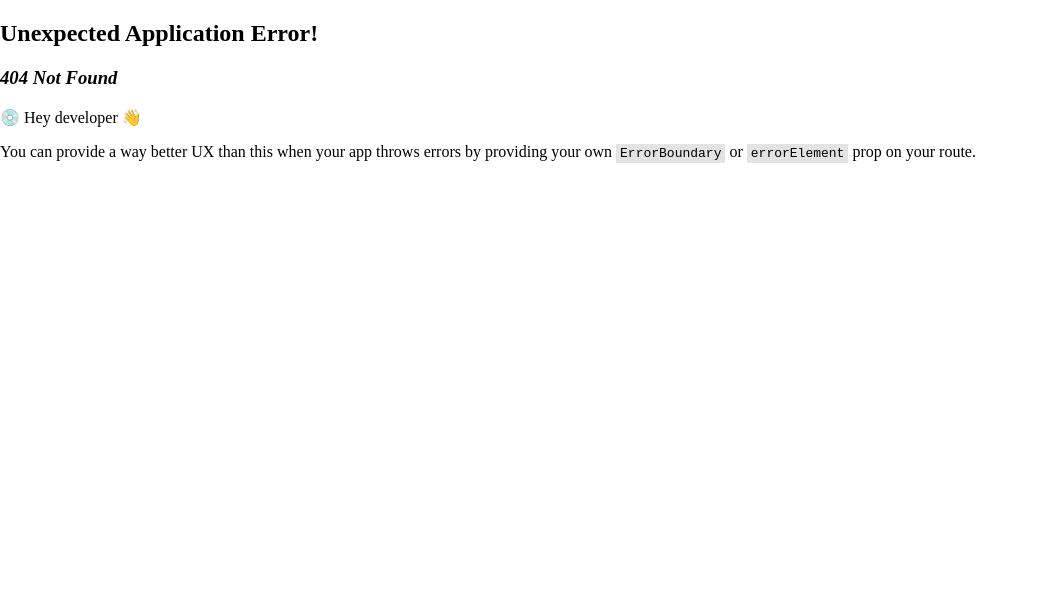
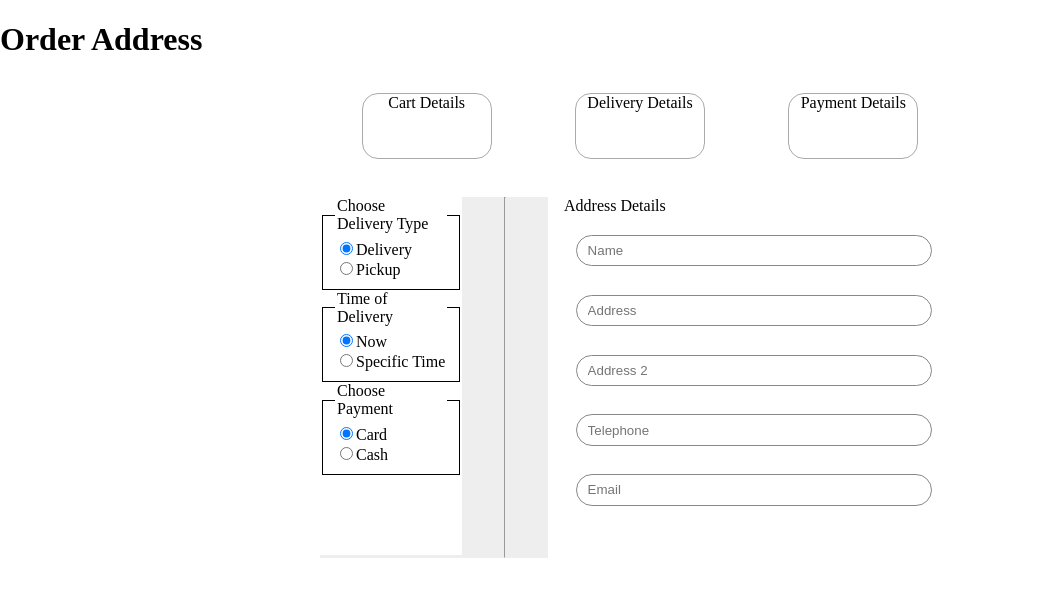
Before and after one commit to dauletalzhanov/foodie, a React (Vite) app in the folder react/: page /order/address in a window 1280 px wide. Before the commit this address had no page. Shown: the top 596 px of the page, without its empty margins (0-1038 px from the left). Built offline with nearby package versions, Linux system fonts and the light colour scheme.

Commit message:
order address

```diff
--- a/react/src/App.jsx
+++ b/react/src/App.jsx
@@ -4,6 +4,8 @@ import { useState } from 'react'
 import Home from './Pages/Home';
 import Shop from './Pages/Shop';
 import Order from './Pages/Order';
+import OrderAddress from './Pages/OrderAddress';
+import NoPage from './Pages/NoPage';
 
 // Router
 import {
@@ -15,7 +17,7 @@ const router = createBrowserRouter([
   {
     path: "/",
     element: <Home />,
-
+    errorElement: <NoPage />,
   },
   {
     path: "/shop",
@@ -23,7 +25,11 @@ const router = createBrowserRouter([
   },
   {
     path: "/order",
-    element: <Order />
+    element: <Order />,
+  },
+  {
+    path: "/order/address",
+    element: <OrderAddress />
   }
 ])
 
--- /dev/null
+++ b/react/src/Pages/NoPage.jsx
@@ -0,0 +1,7 @@
+
+export default function NoPage(){
+
+	return(<>
+
+	</>)
+}
--- a/react/src/Pages/Order.jsx
+++ b/react/src/Pages/Order.jsx
@@ -2,7 +2,7 @@
 import "./order.css"
 
 import React from "react"
-import { useLocation } from "react-router-dom"
+import { useLocation, useNavigate } from "react-router-dom"
 import { useEffect, useState } from "react"
 
 import OrderHeader from "../OrderHeader"
@@ -16,6 +16,8 @@ export default function Order(){
 	const [ basket, setBasket ] = useState([...location.state["basket"]])
 	const [ quantities, setQuantities ] = useState({...location.state["quantities"]})
 	const [ total, setTotal ] = useState(0)
+
+	const navigate = useNavigate()
 
 	//console.log(basket)
 	//console.log(quantities)
@@ -83,6 +85,10 @@ export default function Order(){
 		console.log(quantities)
 	}
 
+	function proceedButton(event){
+		navigate("/order/address", { state: { key: "value" } })
+	}
+
 	return(<>
 		<OrderHeader />
 		<div className="order-cart">
@@ -99,8 +105,7 @@ export default function Order(){
 						<div id={index} className="rightie-cart-item">
 							<button onClick={decQuantity}>{"-"}</button>
 
-							<p>{ b.quantity }</p>
-							<input type="number" onChange={quantChange} value={quantities[b.FoodName]} />
+							<input type="number" onChange={quantChange} value={b.quantity} />
 
 							<button onClick={incQuantity}>{"+"}</button>
 						</div>
@@ -125,6 +130,8 @@ export default function Order(){
 			</div>
 		</div>
 
+		<button className="proceed-button" onClick={proceedButton}>Proceed</button>
+
 		<Helmet>
 			<title>Foodie - Order Page - Cart</title>
 			<meta name="description" content="Order Page - Cart" />
--- /dev/null
+++ b/react/src/Pages/OrderAddress.jsx
@@ -0,0 +1,89 @@
+
+import "./orderAddress.css"
+
+import { useState, useEffect } from "react"
+import { useNavigate } from "react-router-dom"
+import { Helmet } from "react-helmet"
+
+import OrderHeader from "../OrderHeader"
+
+export default function OrderAddress(){
+
+	return(<>
+		<h1>Order Address</h1>
+
+		<OrderHeader />
+
+		<div className="orAdd">
+			<div className="orAdd-leftie">
+			<fieldset>
+				<legend>Choose Delivery Type</legend>
+
+				<div>
+					<div>
+						<input type="radio" name="order-type" id="order-delivery" checked/>
+						<label htmlFor="order-delivery">Delivery</label>
+					</div>
+
+					<div>
+						<input type="radio" name="order-type" id="order-pickup" />
+						<label htmlFor="order-pickup">Pickup</label>
+					</div>
+
+				</div>
+			</fieldset>
+
+			<fieldset>
+				<legend>Time of Delivery</legend>
+
+				<div>
+					<input type="radio" name="order-time" id="order-delivery" checked/>
+					<label htmlFor="order-time-now">Now</label>
+				</div>
+
+				<div>
+					<input type="radio" name="order-time" id="order-time-specific" />
+					<label htmlFor="order-time-specific">Specific Time</label>
+				</div>
+			</fieldset>
+
+			<fieldset>
+				<legend>Choose Payment</legend>
+
+				<div>
+					<input type="radio" name="order-payment-type" id="order-payment-card" checked/>
+					<label htmlFor="order-payment-card">Card</label>
+				</div>
+
+				<div>
+					<input type="radio" name="order-payment-type" id="order-payment-cash" />
+					<label htmlFor="order-payment-cash">Cash</label>
+				</div>
+			</fieldset>
+
+			</div>
+
+			<hr />
+
+			<div className="orAdd-rightie">
+				<fieldset className="orAdd-address">
+					<legend>Address Details</legend>
+					<input type="text" placeholder="Name" />
+					<input type="text" placeholder="Address" />
+					<input type="text" placeholder="Address 2" />
+					<input type="text" placeholder="Telephone" />
+					<input type="text" placeholder="Email" />
+
+					<div></div>
+				</fieldset>
+			</div>
+		</div>
+
+
+		<Helmet>
+			<meta name="description" content="Address Page for the Order" />
+			<meta name="keywords" content="Home, Foodie" />
+			<title>Order - Address</title>
+		</Helmet>
+	</>)
+}
--- a/react/src/Pages/order.css
+++ b/react/src/Pages/order.css
@@ -141,6 +141,11 @@
 
 /***************************************/
 
+.proceed-button {
+	width: 16.8vw;
+	height: 3.3vw;
 
+	margin: 0 auto;
+}
 
 /***************************************/
--- /dev/null
+++ b/react/src/Pages/orderAddress.css
@@ -0,0 +1,54 @@
+.orAdd {
+	display: flex;
+	justify-content: center;
+	width: 50vw;
+
+	margin: 2vw auto;
+
+	background-color: #eeeeee;
+}
+
+.orAdd > div {
+	background-color: white;
+}
+
+hr {
+	margin: 0 3.3vw;
+}
+
+.orAdd-leftie {
+	width: 17vw;
+	height: 28vw;
+}
+
+.orAdd-leftie > fieldset {
+	border: 1px solid black;
+}
+
+.orAdd-rightie > fieldset {
+	width: 30vw;
+	height: 27vw;
+
+	display: flex;
+	justify-content: space-around;
+	align-items: center;
+
+	border: none;
+
+	border-radius: 16px;
+}
+
+.orAdd-rightie > fieldset > input {
+	width: 26vw;
+	height: 2.3vw;
+
+	border-radius: 16px;
+	border: 1px solid #888888;
+
+	padding: 0 0.8vw;
+}
+
+.orAdd-address {
+	display: flex;
+	flex-direction: column;
+}
```
